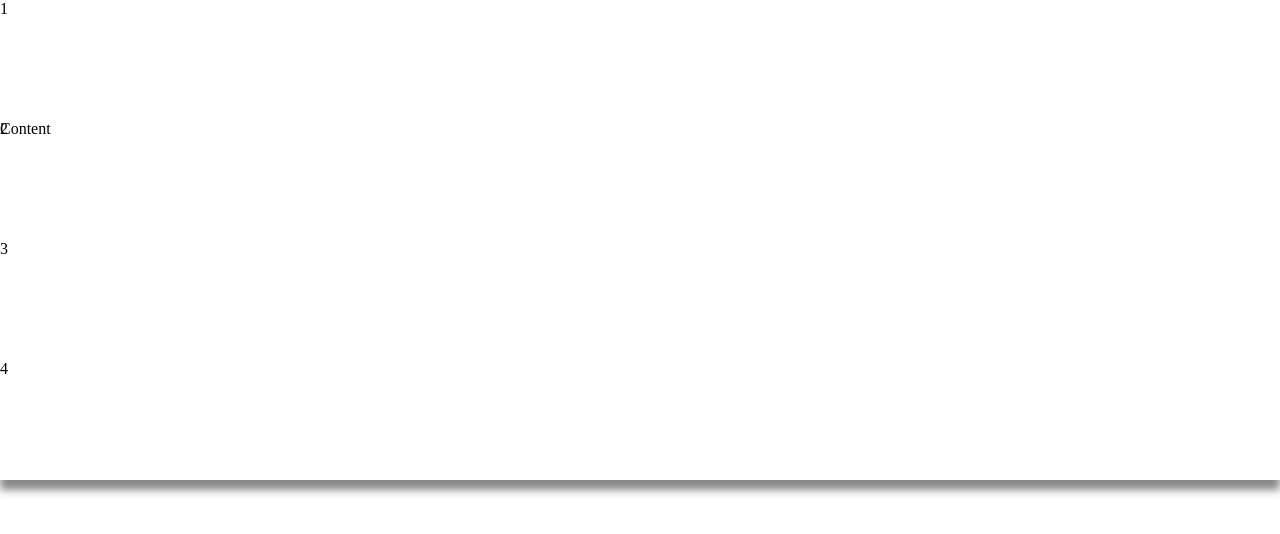
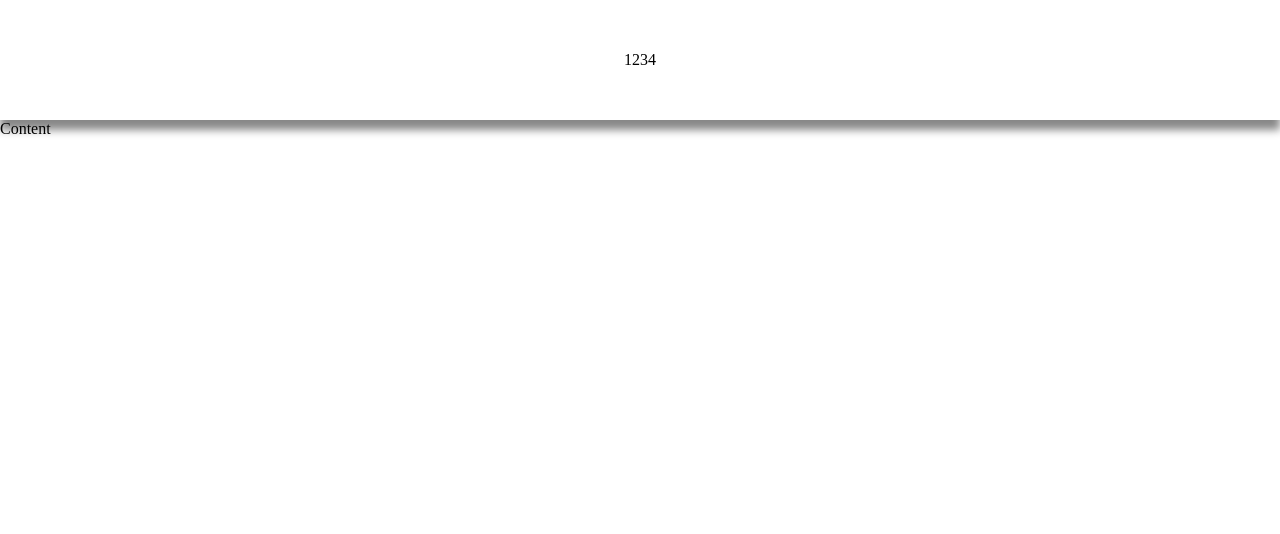
Before and after one commit to implodium/implodium.github.io-new, a Vue app: page / in a window 1280 px wide. Shown: the top 534 px of the page. Built offline with nearby package versions, Linux system fonts and the light colour scheme.

Commit message:
changed the ids because of conflict

```diff
--- a/src/App.vue
+++ b/src/App.vue
@@ -1,9 +1,9 @@
 <template>
-    <main>
+    <div id="app">
         <Navigation/>
 
         <router-view/>
-    </main>
+    </div>
 </template>
 
 <style lang="scss">
@@ -22,12 +22,6 @@ export default class App extends Vue {
 </script>
 
 <style lang="scss">
-
-main {
-    width: 100vw;
-    height: 100vh;
-}
-
 body {
     width: 100vw;
     height: 100vh;
@@ -35,4 +29,11 @@ body {
     margin: 0;
 }
 
+#app {
+    width: 100vw;
+    height: 100vh;
+    padding: 0;
+    margin: 0;
+}
+
 </style>
--- a/src/components/Navigation.vue
+++ b/src/components/Navigation.vue
@@ -1,10 +1,10 @@
 <template>
-    <main>
+    <div id="navigation-content">
         <NavigationPoint name="1"/>
         <NavigationPoint name="2"/>
         <NavigationPoint name="3"/>
         <NavigationPoint name="4"/>
-    </main>
+    </div>
 </template>
 
 <script lang="ts">
@@ -19,13 +19,17 @@ import NavigationPoint from '@/components/NavigationPoint.vue';
 export default class Navigation extends Vue {}
 </script>
 
-<style scoped>
+<style scoped lang="scss">
 
-main {
+#navigation-content {
     width: 100vw;
     height: 15vh;
     background-color: white;
     box-shadow: 0 10px 8px #888888;
+
+    display: flex;
+    justify-content: center;
+    align-items: center;
 }
 
 </style>
--- a/src/components/NavigationPoint.vue
+++ b/src/components/NavigationPoint.vue
@@ -1,7 +1,7 @@
 <template>
-<main>
+<div id="navigation-point-content">
     {{ this.name }}
-</main>
+</div>
 </template>
 
 <script lang="ts">
@@ -15,6 +15,9 @@ export default class HelloWorld extends Vue {
 }
 </script>
 
-<style scoped>
+<style scoped lang="scss">
+
+#navigation-point-content {
+}
 
 </style>
```
